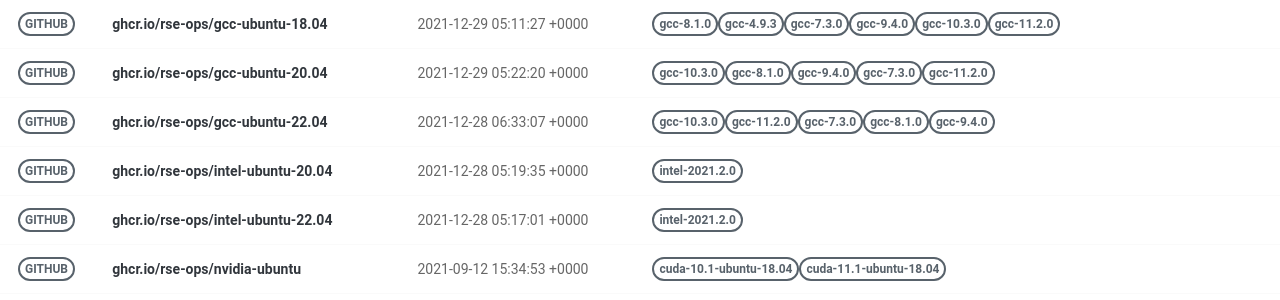
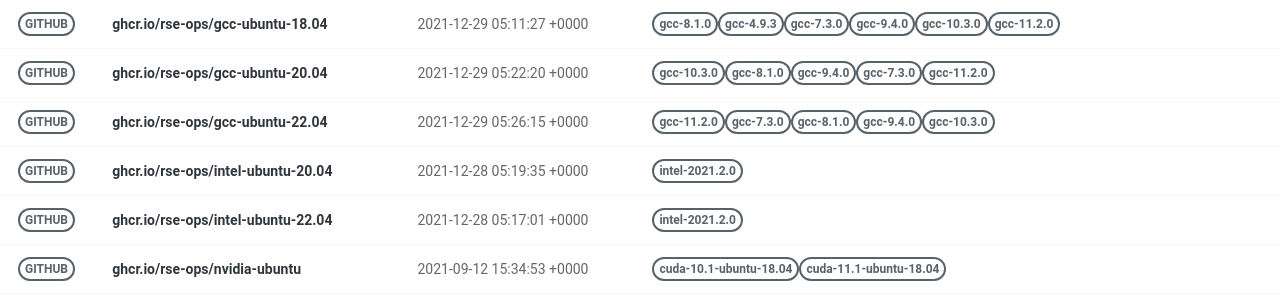
Before and after one commit to rse-ops/docker-images, a Jekyll site: the page built from pages/index.md, in a window 1280 px wide. Shown: the part 375-675 px from the top of the page. Built offline with Jekyll 4.4.1, drawn with Linux system fonts in a browser that asks for light colours; nearby versions of some CDN libraries.

Commit message:
Automated push to update library 2021-12-29

```diff
--- a/_library/ghcr.io-rse-ops-gcc-ubuntu-22.04.md
+++ b/_library/ghcr.io-rse-ops-gcc-ubuntu-22.04.md
@@ -1,14 +1,11 @@
 ---
 layout: container
 name: ghcr.io/rse-ops/gcc-ubuntu-22.04
-updated_at: 2021-12-28 06:33:07.421464
+updated_at: 2021-12-29 05:26:15.039567
 
 
 container_url: https://github.com/orgs/rse-ops/packages/container/package/gcc-ubuntu-22.04
 versions:
- - tag: gcc-10.3.0
-   dockerfile: https://github.com/rse-ops/docker-images/blob/main/ubuntu/gcc/Dockerfile
-   manifest: https://crane.ggcr.dev/manifest/ghcr.io/rse-ops/gcc-ubuntu-22.04:gcc-10.3.0
  - tag: gcc-11.2.0
    dockerfile: https://github.com/rse-ops/docker-images/blob/main/ubuntu/gcc/Dockerfile
    manifest: https://crane.ggcr.dev/manifest/ghcr.io/rse-ops/gcc-ubuntu-22.04:gcc-11.2.0
```
Also changed, not shown: other parts of _library/ghcr.io-rse-ops-gcc-ubuntu-22.04.md (+3 -0 lines).
